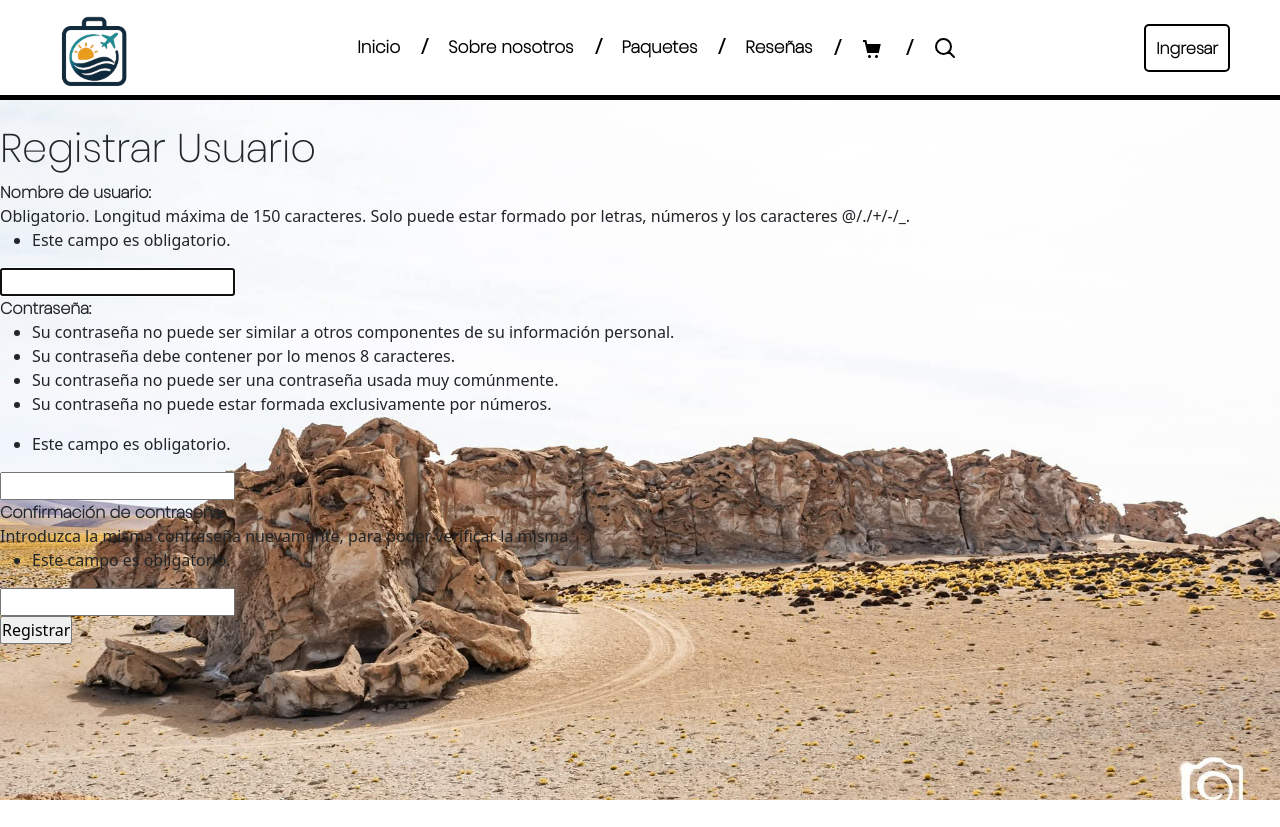
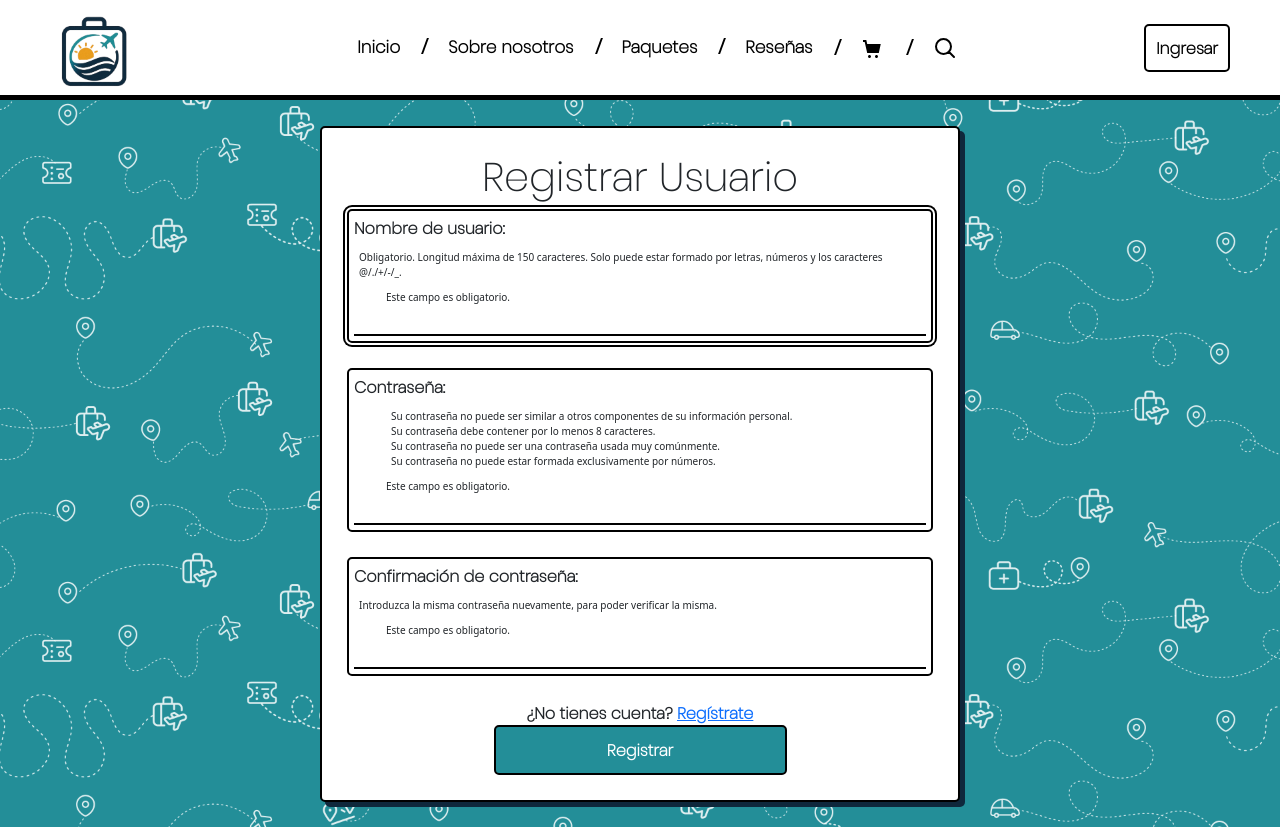
Before and after one commit to Grumnoeze/Olimpiadas_Inet, a Django app: page /Registro/ in a window 1280 px wide. Before the commit the page ends 800 px from the top, so only its background shows below. Run offline with Django 5.2, Linux system fonts and the light colour scheme.

Commit message:
Adaptado el estilo para las páginas de login y register

```diff
--- a/INET/Api/Templates/registration/registro.html
+++ b/INET/Api/Templates/registration/registro.html
@@ -2,12 +2,19 @@
 {% load static %}
 
 {% block contenedor %}
-<div class="contendor_login">
+<style>
+    body{
+        background: #238e98 url(../../static/media/session.png) repeat top center / 2000px !important;
+        overflow-y: visible !important;
+    }
+</style>
+<div class="reg">
         <img src="" alt="">
         <form action="" method="post">
             <h1>Registrar Usuario</h1>
             {% csrf_token %}
             {{form}}
+            <p>¿No tienes cuenta? <a href="{% url 'registro' %}">Regístrate</a></p>
             <input type="submit" value="Registrar">
         </form>
     </div>
--- a/INET/Api/static/css/style.css
+++ b/INET/Api/static/css/style.css
@@ -194,10 +194,90 @@ header{
     justify-content: center;
     align-items: center;
     margin: auto;
+    margin-top: 5%;
     padding: 25px;
     border: 2px solid #000;
     box-shadow: 5px 5px #0f283c;
     border-radius: 5px;
+}
+
+.reg{
+    background: #fff;
+    width: 50%;
+    display: flex;
+    flex-direction: column;
+    justify-content: center;
+    align-items: center;
+    margin: auto;
+    margin-top: 2%;
+    padding: 25px;
+    border: 2px solid #000;
+    box-shadow: 5px 5px #0f283c;
+    border-radius: 5px;
+    margin-bottom: 2%;
+}
+
+.reg div{
+    background: #fff;
+    display: flex;
+    flex-direction: column;
+    width: 100%;
+    gap: 5px;
+    margin-bottom: 25px;
+    border: 2px solid #000;
+    padding: 5px;
+    border-radius: 5px;
+}
+
+.reg form{
+    display: flex;
+    flex-direction: column;
+    align-items: center;
+    width: 100%;
+}
+
+.reg input[type=submit]{
+    background: #238e98;
+    border: none;
+    border-radius: 5px;
+    width: 50%;
+    height: 50px;
+    color: #fff;
+    font-family: 'Ulagadi Extra Light';
+    font-weight: bold;
+    border: 2px solid #000;
+    transition: box-shadow .1s ease, transform .1s ease;
+}
+
+.reg input[type=submit]:hover{
+    box-shadow: 3px 3px #0f283c;
+    transform: scale(1.05);
+}
+
+.reg div:has(input:focus-visible){
+    outline: 2px solid #fff;
+    border: 2px solid #000;
+    box-shadow: 0 0 0 4px #000;
+}
+
+.reg div input{
+    border: none !important;
+    border-bottom: 2px solid #000 !important;
+}
+
+.reg div input:focus-visible{
+    outline: none;
+}
+
+.helptext, .errorlist{
+    font-size: 10px;
+    border: none !important;
+    margin-bottom: 0 !important;
+}
+
+.helptext ul, .errorlist{
+    list-style: none;
+    margin: 0;
 }
 
 .login input[type=submit]{
```
Also changed, not shown: other parts of INET/Api/static/css/style.css (+6 -50 lines), INET/Api/Templates/registration/login.html (+8 -4 lines).
